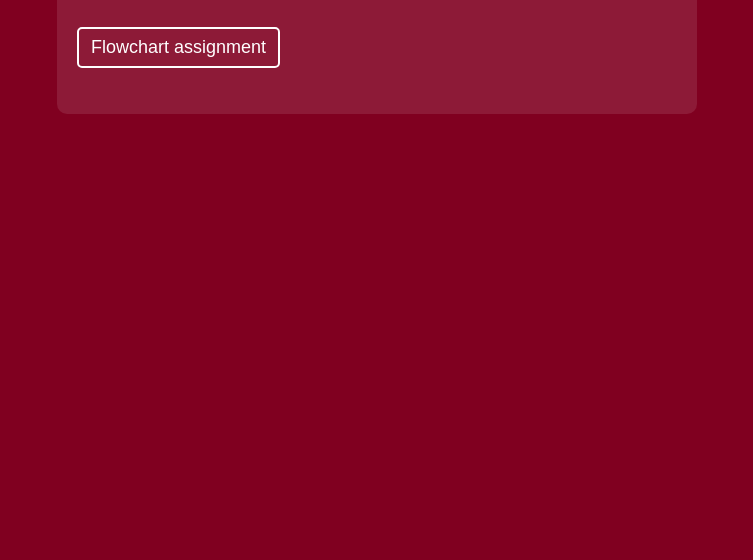
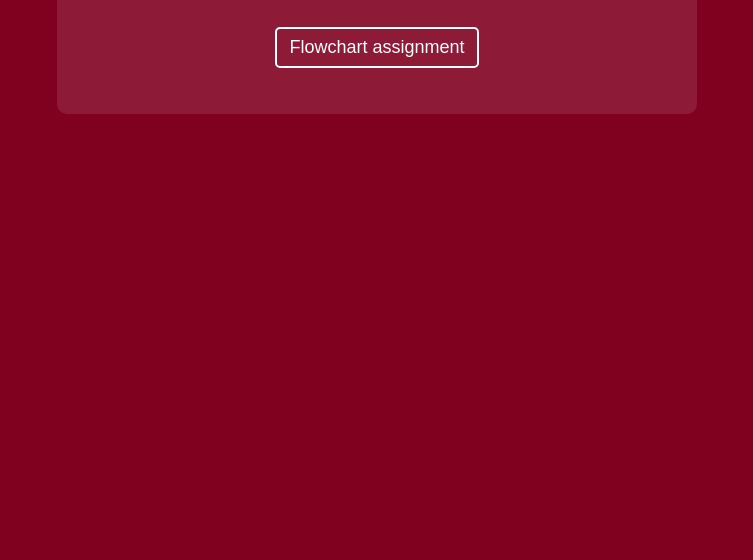
Before and after one commit to Nematov-Muhammadqodir/global-logistics, a plain HTML site: page index.html in a window 1280 px wide. Shown: the part 240-800 px from the top of the page, without its empty margins (263-1016 px from the left). Drawn offline with Linux system fonts and the light colour scheme.

Commit message:
Update index.html

```diff
--- a/index.html
+++ b/index.html
@@ -84,8 +84,7 @@
 
       .list_container{
         display:flex;
-        flex-firection:column;
-        align-items:center;
+        justify-content:center;
       }
     </style>
   </head>
```
